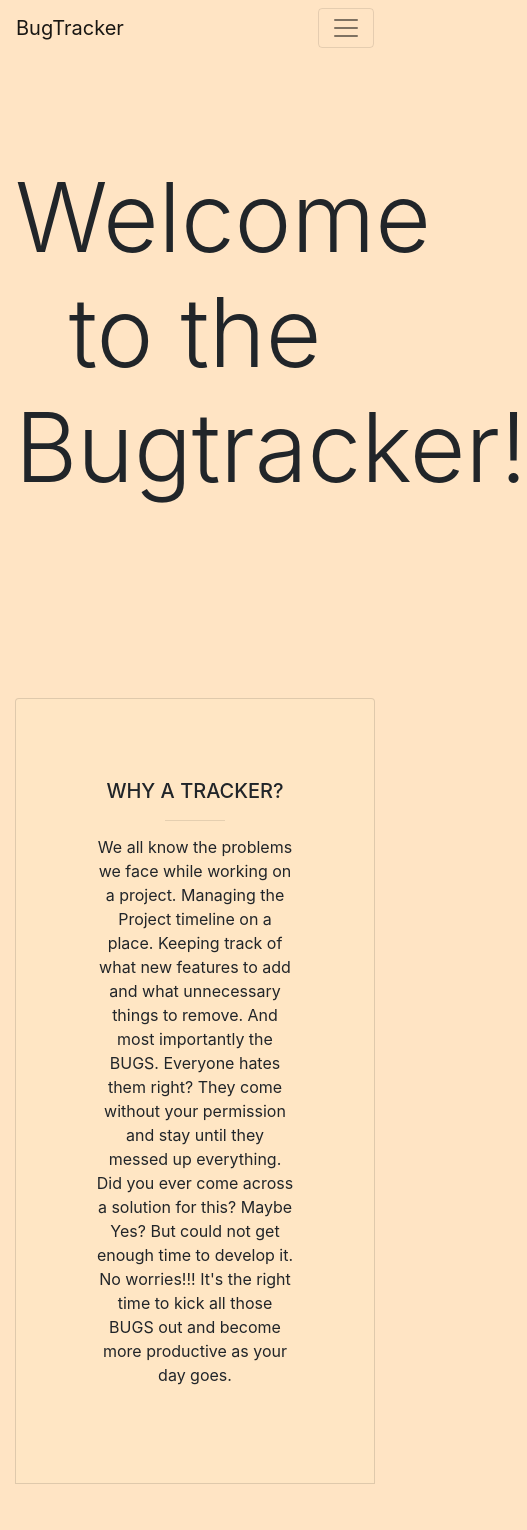
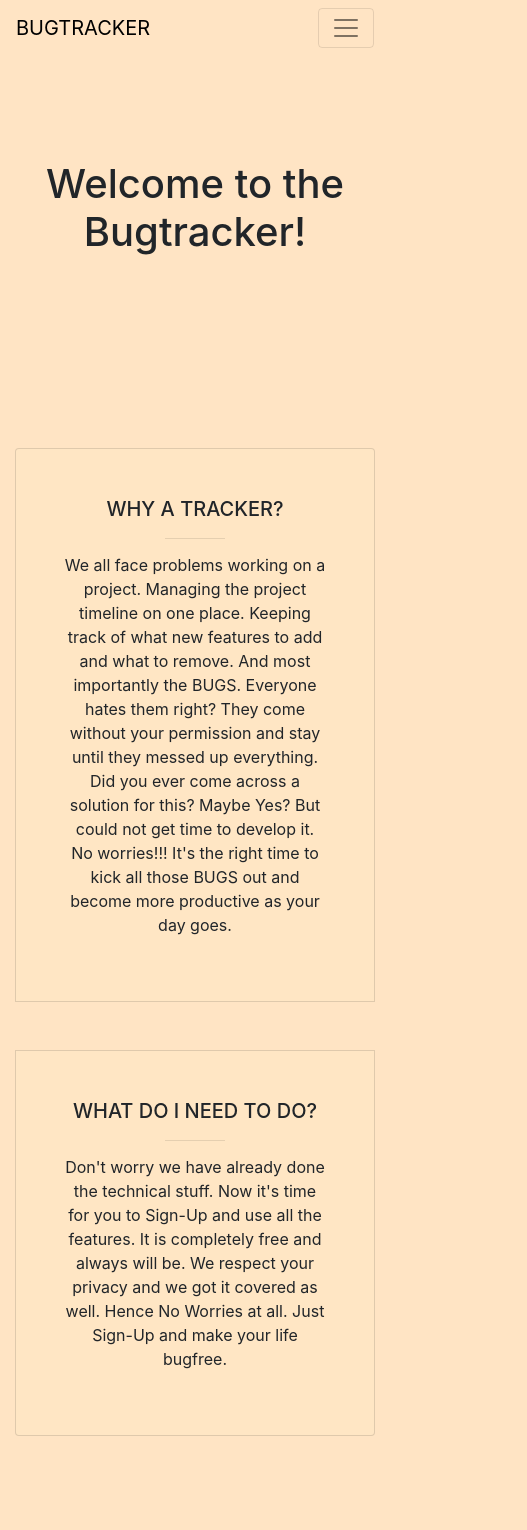
Before and after one commit to nehal119/bugtracker, a React (Create React App) app in the folder client/: page / in a window 390 px wide. Shown: the top 1530 px of the page, 527 px wide, since content can reach past the window. Built offline with nearby package versions, Linux system fonts and the light colour scheme; no server answers; the HTML template or start-up script is replaced by a standard one.

Commit message:
anchor tags color fixed on footer. home page rendering issue solved for small screen devices

```diff
--- a/client/src/components/AppFooter.js
+++ b/client/src/components/AppFooter.js
@@ -1,4 +1,5 @@
 import React, { Component } from "react";
+import "../styles/AppFooter.css"
 
 class AppFooter extends Component {
   render() {
--- a/client/src/components/AppNavbar.js
+++ b/client/src/components/AppNavbar.js
@@ -65,7 +65,7 @@ class AppNavbar extends Component {
  /* <nav class="navbar navbar-transparent navbar-color-on-scroll fixed-top navbar-expand-lg"
  color-on-scroll="100" id="sectionsNav"></nav> */
         <Navbar expand='sm' className='navbar navbar-light fixed-top' style={{backgroundColor: "#FFE4C4"}}>
-            <NavbarBrand href='/'>BugTracker</NavbarBrand>
+            <NavbarBrand href='/'>BUGTRACKER</NavbarBrand>
             <NavbarToggler onClick={this.toggle} />
             <Collapse isOpen={this.state.isOpen} navbar>
               <Nav className='mr-auto' navbar>
--- a/client/src/pages/Home.js
+++ b/client/src/pages/Home.js
@@ -10,20 +10,20 @@ export default class Home extends Component {
             <div>
                 <AppNavbar />
                 <Container className="text-center" style={{marginTop: "10rem"}}>
-                    <h1 className="display-1 mb-5 mt-5">Welcome to the Bugtracker!</h1>
+                    <h1 className="mb-5 mt-5">Welcome to the Bugtracker!</h1>
                     <ListGroup style={{marginTop: "12rem", lineHeight: "1.5rem"}}>
-                        <ListGroupItem className="mb-5" style={{backgroundColor: "#FFE6C4", padding: "5rem"}}>
+                        <ListGroupItem className="mb-5" style={{backgroundColor: "#FFE6C4", padding: "3rem"}}>
                             <ListGroupItemHeading>
                                 WHY A TRACKER?
                             </ListGroupItemHeading>
                             <hr className="deep-purple accent-2 mb-2 mt-0 d-inline-block mx-auto" style={{width: "60px"}} />
                             <ListGroupItemText>
-                                We all know the problems we face while working on a project. Managing the Project timeline on a place. Keeping track of what new features to add and what unnecessary things to remove. And most importantly the BUGS. Everyone hates them right? They come without your permission and stay until they messed up everything. Did you ever come across a solution for this?
-                                Maybe Yes? But could not get enough time to develop it.
+                                We all face problems working on a project. Managing the project timeline on one place. Keeping track of what new features to add and what to remove. And most importantly the BUGS. Everyone hates them right? They come without your permission and stay until they messed up everything. Did you ever come across a solution for this?
+                                Maybe Yes? But could not get time to develop it.
                                 No worries!!! It's the right time to kick all those BUGS out and become more productive as your day goes.
                             </ListGroupItemText>
                         </ListGroupItem>
-                        <ListGroupItem className="mb-5" style={{backgroundColor: "#FFE6C4", padding: "5rem"}}>
+                        <ListGroupItem className="mb-5" style={{backgroundColor: "#FFE6C4", padding: "3rem"}}>
                         <ListGroupItemHeading className="">
                                 WHAT DO I NEED TO DO?
                             </ListGroupItemHeading>
@@ -31,7 +31,7 @@ export default class Home extends Component {
                             <ListGroupItemText>
                                 Don't worry we have already done the technical stuff.
                                 Now it's time for you to Sign-Up and use all the features. It is completely free and always will be.
-                                We respect your privacy and we got it covered as well. Hence No Worries at all. Just Sign-Up and make your life peacefull.
+                                We respect your privacy and we got it covered as well. Hence No Worries at all. Just Sign-Up and make your life bugfree.
                             </ListGroupItemText>
                         </ListGroupItem>
                     </ListGroup>
--- /dev/null
+++ b/client/src/styles/AppFooter.css
@@ -0,0 +1,4 @@
+a{
+    text-decoration: none;
+    color: black!important;
+}
```
Also changed, not shown: 2 other files (tests, documents, lock files or other folders).
